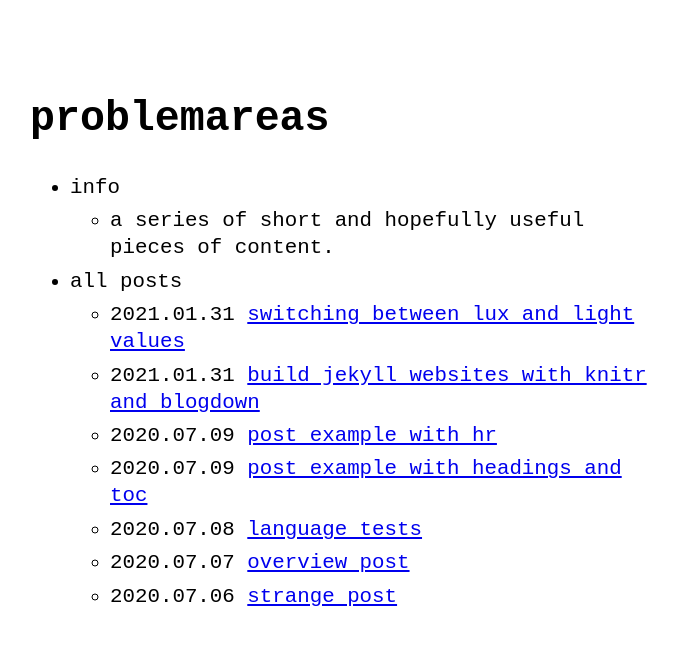
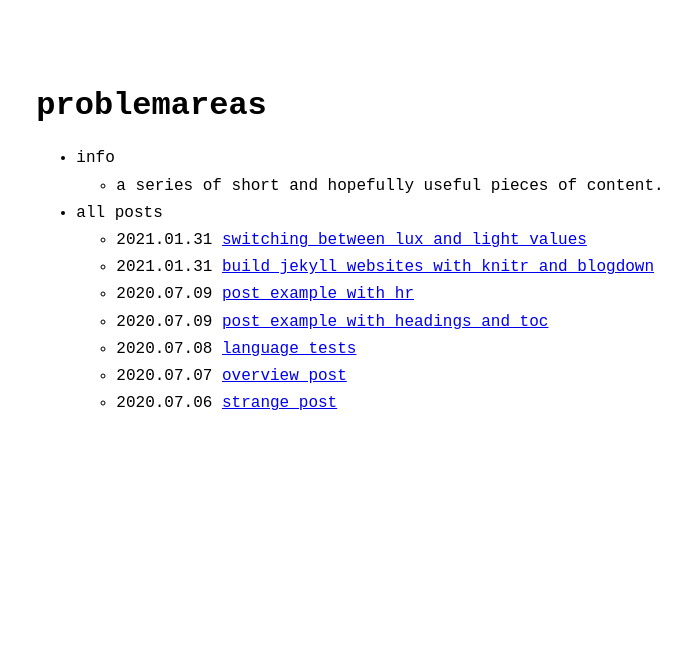
Before and after one commit to problemareas/problemareas.github.io, a Jekyll site: the page built from index.md, in a window 1280 px wide. Shown: the top 645 px of the page, without its empty margins (290-981 px from the left). Built offline with Jekyll 4.4.1, drawn with Linux system fonts in a browser that asks for light colours.

Commit message:
font size

```diff
--- a/_sass/no-style-please.scss
+++ b/_sass/no-style-please.scss
@@ -26,7 +26,7 @@ html { height: 100%; }
 body {
   color: black;
   font-family: monospace;
-  font-size: 1.3rem;
+  font-size: 1rem; // was 1.3rem
   line-height: 1.3;
   margin: 0;
   min-height: 100%;
```
